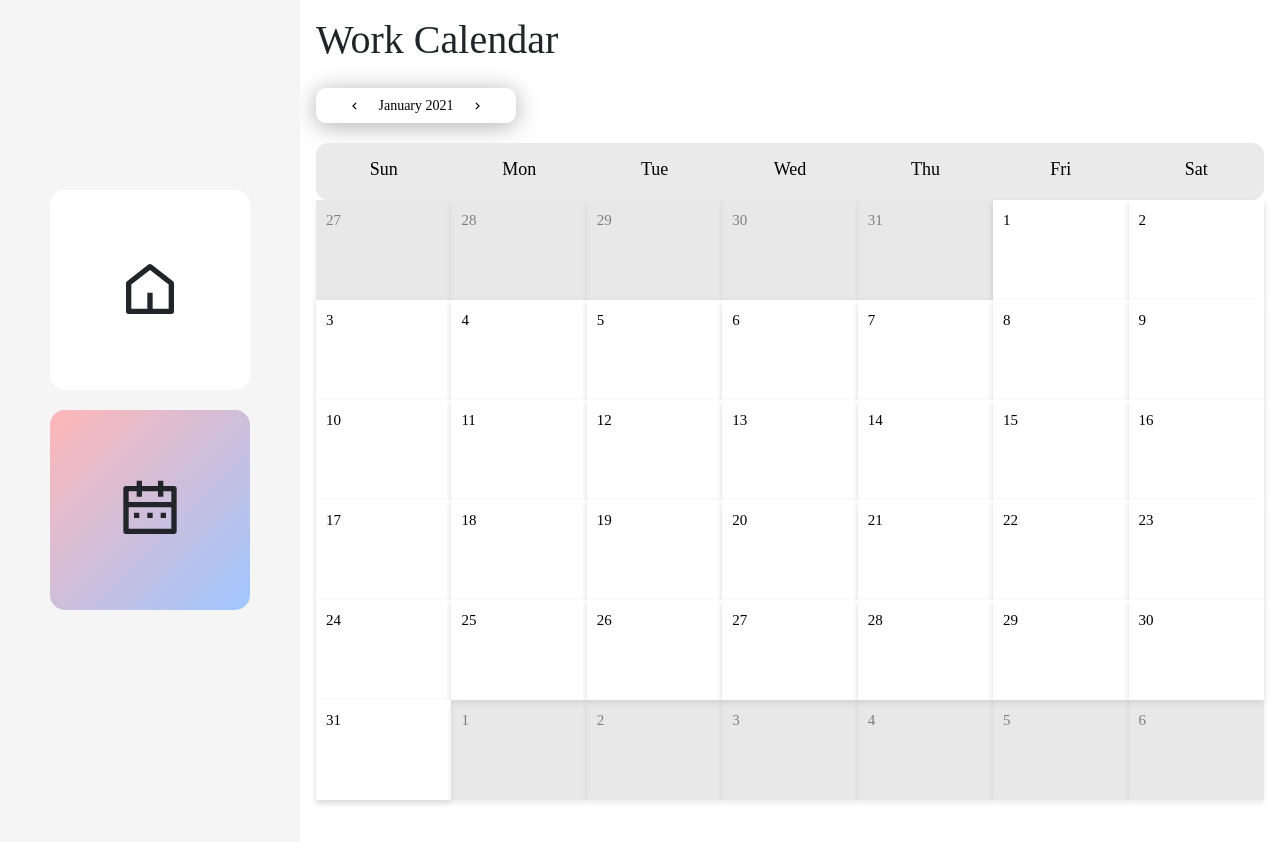
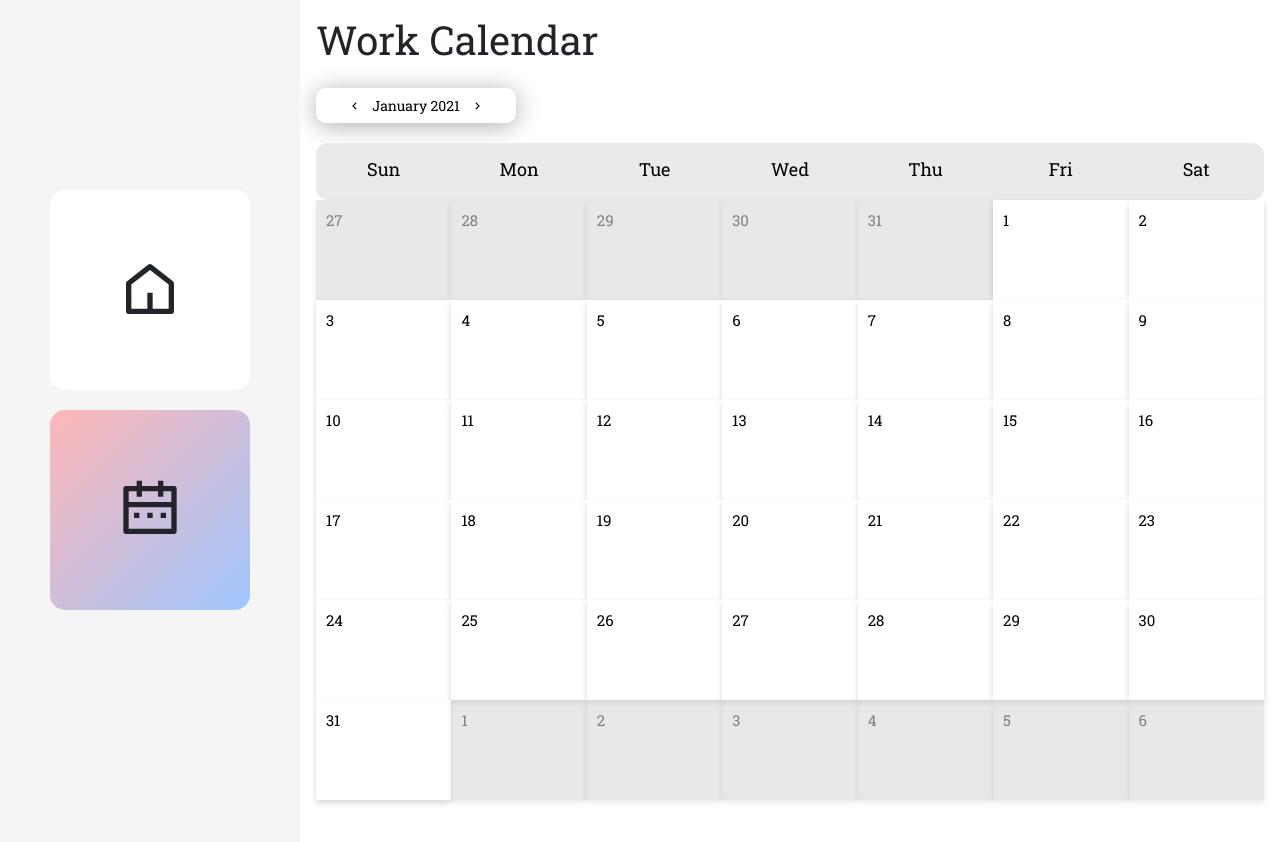
Before and after one commit to JIA-0302/TipTracker, a Next.js app: page /calendar in a window 1280 px wide. Shown: the top 842 px of the page. Built offline with nearby package versions, Linux system fonts and the light colour scheme.

Commit message:
add Rotobo Slab font

```diff
--- a/styles/ShiftModal.module.css
+++ b/styles/ShiftModal.module.css
@@ -75,7 +75,7 @@
 
 .modalLabel {
   width: max-content;
-  font-family: Roboto Slab;
+  font-family: "Roboto Slab", serif;
   font-size: 0.8em;
 }
 
--- a/styles/globals.css
+++ b/styles/globals.css
@@ -1,5 +1,6 @@
 @import url(https://fonts.googleapis.com/css?family=Open+Sans:300,400,700);
 @import url(https://fonts.googleapis.com/icon?family=Material+Icons);
+@import url("https://fonts.googleapis.com/css2?family=Roboto+Slab:wght@100;300;400;700&display=swap");
 html,
 body {
   padding: 0;
@@ -27,7 +28,7 @@
 h3,
 h4,
 h5 {
-  font-family: Roboto Slab;
+  font-family: "Roboto Slab", serif;
 }
 
 /* Bootstrap Overrides */
```
